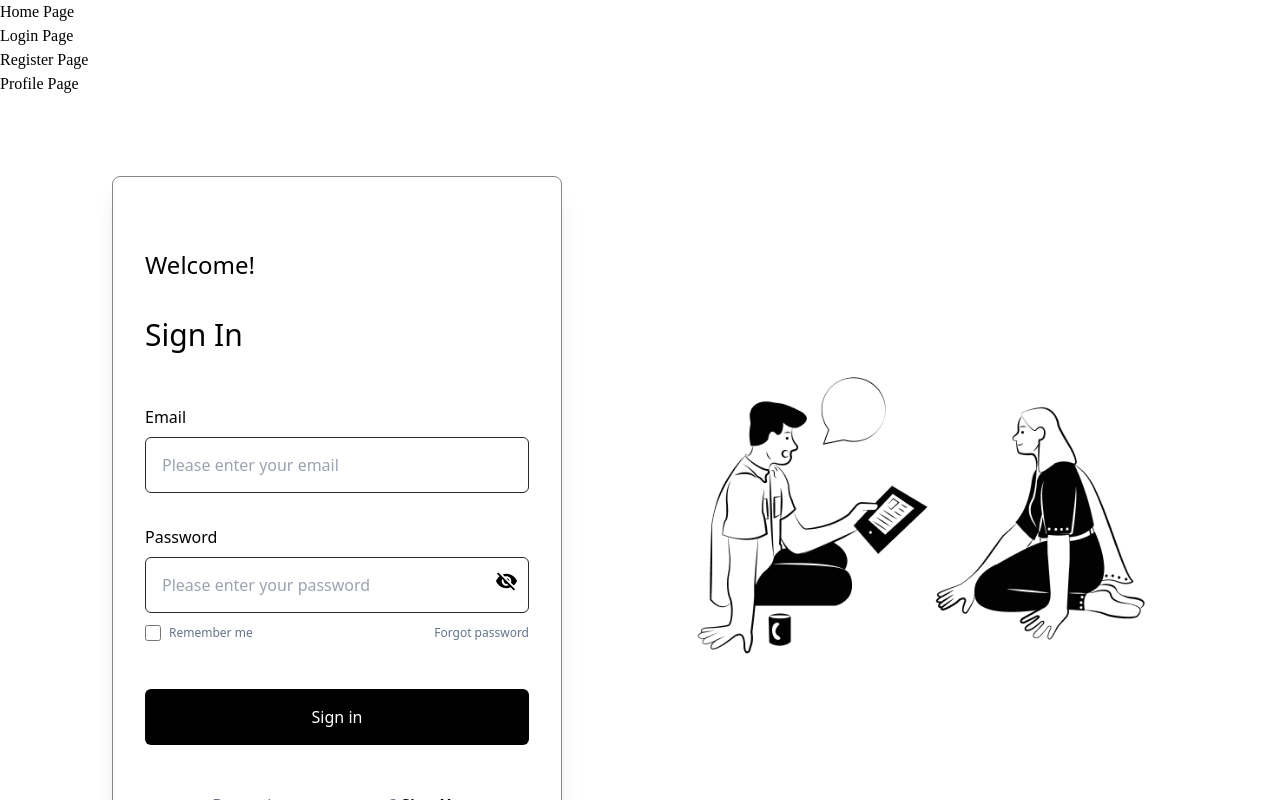
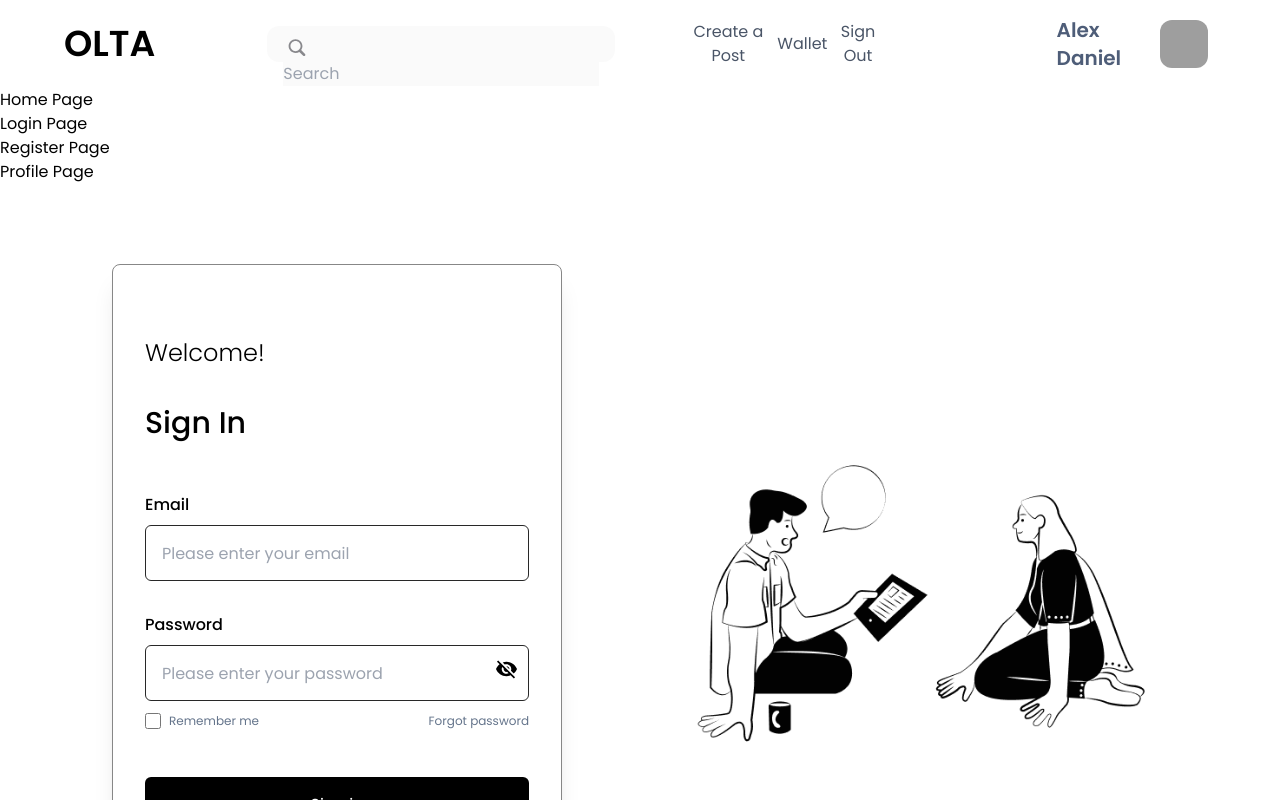
Before and after one commit to iremumut/Olta, a React (Create React App) app in the folder client/: page /login in a window 1280 px wide. Shown: the top 800 px of the page. Built offline with nearby package versions, Linux system fonts and the light colour scheme; grey boxes are pictures that could not be loaded.

Commit message:
added navbar

```diff
--- a/client/public/index.html
+++ b/client/public/index.html
@@ -27,7 +27,7 @@
     <link rel="preconnect" href="https://fonts.googleapis.com" />
     <link rel="preconnect" href="https://fonts.gstatic.com" crossorigin />
     <link
-      href="https://fonts.googleapis.com/css2?family=Poppins:wght@200;300;400;500&display=swap"
+      href="https://fonts.googleapis.com/css2?family=Poppins:wght@200;300;400;500;600&display=swap"
       rel="stylesheet"
     />
     <title>React App</title>
--- a/client/src/App.js
+++ b/client/src/App.js
@@ -7,11 +7,13 @@ import Register from "./pages/Register";
 import Login from "./pages/Login";
 import Profile from "./pages/Profile";
 import PageNotFound from "./pages/PageNotFound";
+import NavBar from "./pages/components/NavBar";
 
 function App() {
   return (
     <div>
       <nav>
+        <NavBar />
         <div>
           <Link to={"/"}>Home Page</Link>
         </div>
--- a/client/src/components/LoginForm.js
+++ b/client/src/components/LoginForm.js
@@ -72,7 +72,7 @@ const LoginForm = () => {
   }
 
   return (
-    <div className="px-8 py-9 flex flex-col mx-2 sm:mx-16 my-20 lg:mx-0 font-sans border border-[#878787] border-[0.5px] rounded-lg shadow-xl">
+    <div className="px-8 py-9 flex flex-col mx-2 sm:mx-16 my-20 lg:mx-0 border border-[#878787] border-[0.5px] rounded-lg shadow-xl">
       <p className="font-light text-2xl py-9">Welcome!</p>
       <p className="signin pb-8 font-medium text-3xl">Sign In</p>
       <form onSubmit={HandleSubmit}>
--- a/client/src/components/RegisterForm.js
+++ b/client/src/components/RegisterForm.js
@@ -88,7 +88,7 @@ function RegisterForm() {
   }
 
   return (
-    <div className="px-8 py-9 flex flex-col mx-2 sm:mx-16 my-20 lg:mx-0 font-sans border border-[#878787] border-[0.5px] rounded-lg shadow-xl">
+    <div className="px-8 py-9 flex flex-col mx-2 sm:mx-16 my-20 lg:mx-0 border border-[#878787] border-[0.5px] rounded-lg shadow-xl">
       <p className="font-light text-2xl py-9">Welcome!</p>
       <p className="signin pb-8 font-medium text-3xl">Sign Up</p>
       <form onSubmit={HandleSubmit}>
--- a/client/src/index.css
+++ b/client/src/index.css
@@ -4,6 +4,6 @@
 
 @layer base {
   html {
-    font-family: "Nanum Myeongjo", serif;
+    font-family: "Poppins";
   }
 }
--- /dev/null
+++ b/client/src/pages/components/NavBar.js
@@ -0,0 +1,54 @@
+import { Link } from "react-router-dom";
+import searchIcon from "../../assets/vectors/search.svg";
+const NavBar = () => {
+  return (
+    <div className="py-4 sm:px-16 px-2 flex flex-row items-center ">
+      <Link to={"/"}>
+        <p className="text-4xl font-semibold xl:mr-28 mr-4">OLTA</p>
+      </Link>
+      <div className="w-1/2 3xl:w-96 px-4 bg-neutral-50/[.97] gap-2.5 rounded-xl p-2 items-center xl:mr-12 mr-4 3xl:mr-48 h-9 ">
+        <img src={searchIcon} alt="" className="inline" />
+        <input
+          type="search"
+          className="bg-neutral-50/[.97] focus:outline-none inline"
+          placeholder="Search"
+        />
+      </div>
+      <div className="flex flex-row lg:justify-between 3xl:w-1/4 w-1/2 items-center text-[#4A5567] flex-left mx-4 lg:visible invisible ">
+        <button className="hover:text-[#4A5567]/70 ">Create a Post</button>
+        <Link to={"/"}>
+          <p className="hover:text-[#4A5567]/70  ">Wallet</p>
+        </Link>
+        <button className="hover:text-[#4A5567]/70">Sign Out</button>
+      </div>
+      <div className="lg:invisible visible">
+        <select>
+          <option>
+            {" "}
+            <button className="hover:text-[#4A5567]/70 ">Create a Post</button>
+          </option>
+          <option>
+            {" "}
+            <Link to={"/"}>
+              <p className="hover:text-[#4A5567]/70  ">Wallet</p>
+            </Link>
+          </option>
+          <option>
+            <button className="hover:text-[#4A5567]/70">Sign Out</button>
+          </option>
+        </select>
+      </div>
+      <div className="w-2/5 3xl:w-3/5 flex flex-row ml-4 justify-end items-center">
+        <p className="mx-2 text-[#4E5D78] text-xl font-semibold	">Alex Daniel</p>
+        <img
+          src="https://encrypted-tbn0.gstatic.com/images?q=tbn:ANd9GcQ8FuEJbKwDdaz1h387130xmYkAIQbZpahhbQ&usqp=CAU"
+          className="h-12 w-12 rounded-xl mx-2"
+        ></img>
+      </div>
+    </div>
+  );
+};
+
+export default NavBar;
+
+// "text-[#4A5567]"
--- a/client/tailwind.config.js
+++ b/client/tailwind.config.js
@@ -1,7 +1,11 @@
 module.exports = {
   content: ["./src/**/*.{js,jsx,ts,tsx}"],
   theme: {
-    extend: {},
+    extend: {
+      screens: {
+        "3xl": "1800px",
+      },
+    },
   },
   plugins: [],
 };
```
Also changed, not shown: client/src/assets/vectors/search.svg (added).
